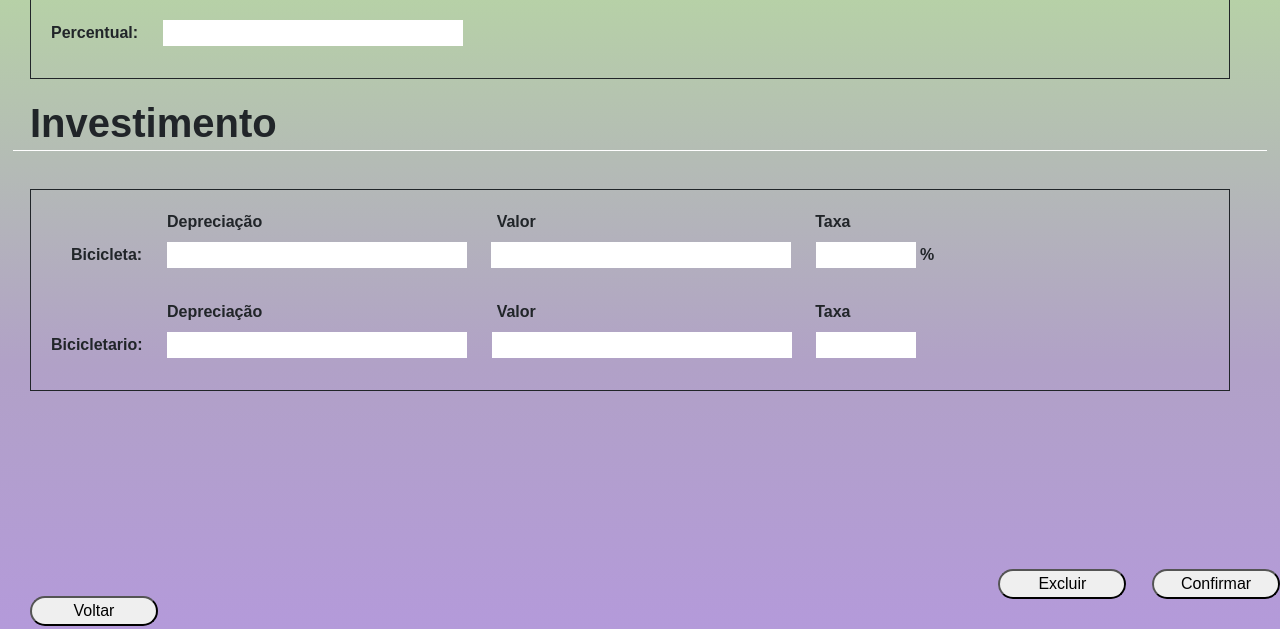
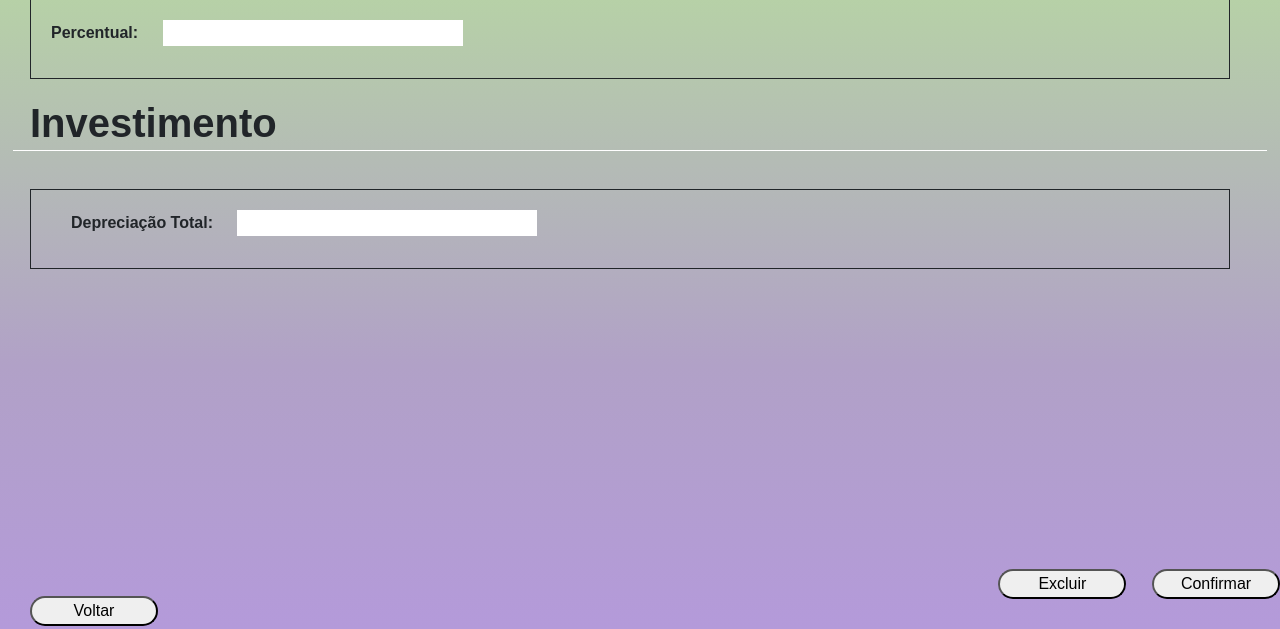
Before and after one commit to ICEI-PUC-Minas-PMV-SInt/pmv-sint-2021-1-e1-proj-web-t1-sint_2021_01_e1_grupo_05, a PHP site: page /tributos.html in a window 1280 px wide. Shown: the part 171-800 px from the top of the page. Run offline with PHP 8.4, Linux system fonts and the light colour scheme; some libraries are stand-ins or nearby versions.

Commit message:
Alterando valores de entrada depreciação.

```diff
--- a/src/css/tributos.css
+++ b/src/css/tributos.css
@@ -67,7 +67,7 @@ input#taxaBicicletario{
     border: 0;
 }
 
-input#valorBicicleta{
+input#depreciacaoTotal{
     width: 300px;
     border: 0;
 }
--- a/src/js/cadastrarNovaReceita.js
+++ b/src/js/cadastrarNovaReceita.js
@@ -10,8 +10,7 @@ function Adicionar(){
         },
         Investimento: {
             Bicicleta : {
-                depereciacaoBicicleta: $("#depereciacaoBicicleta").val() ,
-                valorBicicleta: $("#valorBicicleta").val() ,
+                depreciacaoTotal: $("#depreciacaoTotal").val() ,
                 taxaBicicleta: $("#taxaBicicleta").val(),
             },
             Bicicletario : {
--- a/src/js/cadastrarNovoTributo.js
+++ b/src/js/cadastrarNovoTributo.js
@@ -10,14 +10,8 @@ function cadastrarNovoTributo(){
                 valorPercentual: $("#valorPercImposto").val()
             },
             InvestimentoBicicleta: {
-                depereciacaoBicicleta: $("#depereciacaoBicicleta").val(),
-                valorBicicleta: $("#valorBicicleta").val(),
+                depreciacaoTotal: $("#depreciacaoTotal").val(),
                 taxaBicicleta: $("#taxaBicicleta").val()
-            },
-            InvestimentoBicicletario: {
-                depereciacaoBicicleta: $("#depereciacaoBicicletario").val(),
-                valorBicicleta: $("#valorBicicletario").val(),
-                taxaBicicleta: $("#taxaBicicletario").val()
             }
     });
 
--- a/src/tributos.html
+++ b/src/tributos.html
@@ -34,31 +34,7 @@
     </button>
         </div>
     </nav>
-    <!--<div>-->
-    <!--  <header>-->
-    <!--    <h1>-->
-    <!--					<span>-->
-    <!--						<strong>Cadastrar nova receita</strong>-->
-    <!--					</span>-->
-    <!--    </h1>-->
-    <!--  </header>-->
-    <!--</div>-->
     <hr>
-
-    <!--<div class="formulario">-->
-    <!--  <div class="form-group">-->
-    <!--    <label><strong>Publicidade:</strong></label>-->
-    <!--    <input-->
-    <!--            id="valorPublicidade" type="valorPublicidade" name="valorPublicidade"class="form-group" required-->
-    <!--    />-->
-    <!--    <label><strong>%</strong></label>-->
-    <!--    <label style="padding-left: 50px"><strong>Valor/Hora:</strong></label>-->
-    <!--    <input-->
-    <!--            id="valorHoraPublicidade" type="ValorHora" name="ValorHora" class="form-group" required-->
-    <!--    />-->
-    <!--  </div>-->
-    <!--</div>-->
-
     <div>
         <header>
             <h1>
@@ -88,24 +64,9 @@
     </div>
     <hr>
     <div class="formulario">
-        <label style="padding-left: 136px"><strong>Depreciação</strong></label>
-        <label style="padding-left: 230px"><strong>Valor</strong></label>
-        <label style="padding-left: 275px"><strong>Taxa</strong></label>
         <div class="form-group">
-            <label style="padding-left: 20px"><strong>Bicicleta:</strong></label>
-            <input id="valorBicicleta" type="valorBicicleta" name="valorBicicleta" class="form-group" required />
-            <input id="depereciacaoBicicleta" type="depereciacaoBicicleta" name="depereciacaoBicicleta" class="form-group" required />
-            <input id="taxaBicicleta" type="taxaBicicleta" name="taxaBicicleta" class="form-group" required />
-            <label><strong>%</strong></label>
-        </div>
-        <label style="padding-left: 136px"><strong>Depreciação</strong></label>
-        <label style="padding-left: 230px"><strong>Valor</strong></label>
-        <label style="padding-left: 275px"><strong>Taxa</strong></label>
-        <div class="form-group">
-            <label><strong>Bicicletario:</strong></label>
-            <input id="depereciacaoBicicletario" type="depereciacaoBicicletario" name="depereciacaoBicicletario" class="form-group" required />
-            <input id="valorBicicletario" type="valorBicicletario" name="valorBicicletario" class="form-group" required />
-            <input id="taxaBicicletario" type="taxaBicicletario" name="taxaBicicletario" class="form-group" required />
+            <label style="padding-left: 20px"><strong>Depreciação Total:</strong></label>
+            <input id="depreciacaoTotal" type="depreciacaoTotal" name="depreciacaoTotal" class="form-group" required />
         </div>
     </div>
 
```
